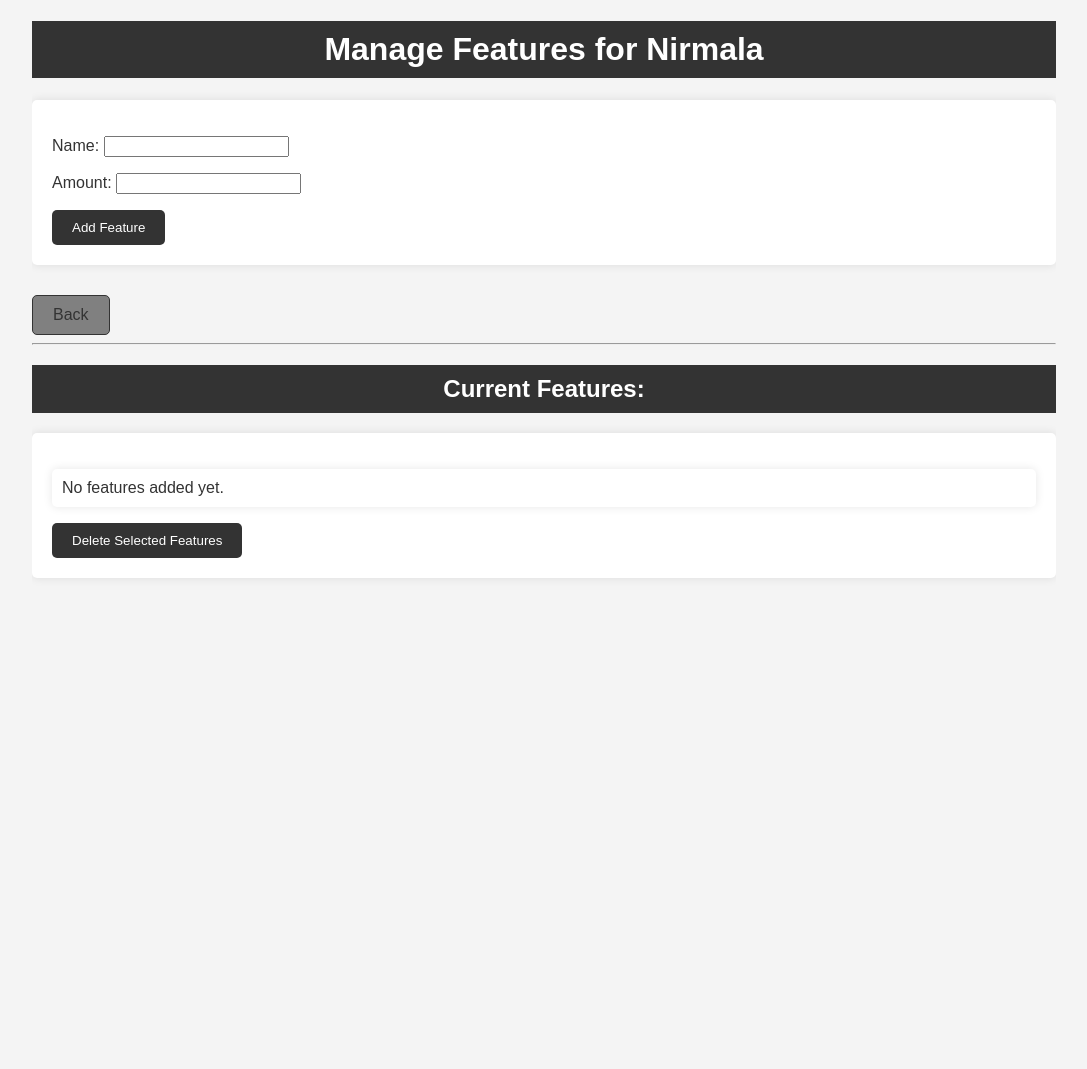
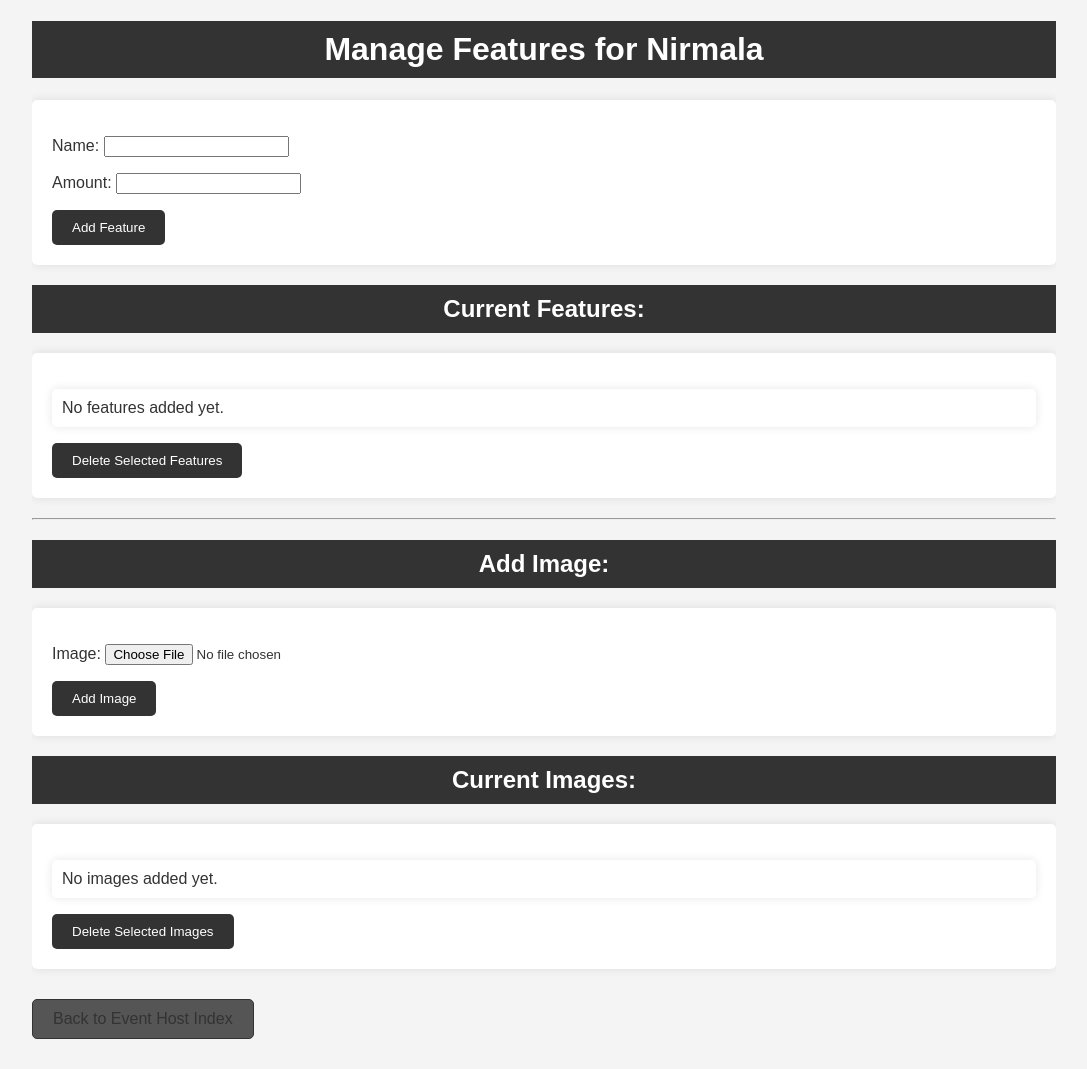
Before and after one commit to alnxha7/event_booking, a Django app: page /event_features/2/ in a window 1280 px wide. Shown: the whole page, without its empty margins (96-1183 px from the left). Before the commit the page ends 558 px from the top, so only its background shows below. Run offline with Django 4.2, Linux system fonts and the light colour scheme; a user stored in the database is signed in; data comes from the database, SQL or seed files in the repository; both versions use the stored data as it was after the commit.

Commit message:
auditorium multiple images option added

```diff
--- a/auditorium/models.py
+++ b/auditorium/models.py
@@ -54,6 +54,10 @@ class Feature(models.Model):
     amount = models.DecimalField(max_digits=10, decimal_places=2)
     auditorium = models.ForeignKey(Auditorium, related_name='auditorium_features', on_delete=models.CASCADE)
 
+class AuditoriumImage(models.Model):
+    auditorium = models.ForeignKey(Auditorium, related_name='auditorium_images', on_delete=models.CASCADE)
+    image = models.ImageField(upload_to='auditorium_images/')
+
 # class AuditoriumFeature(models.Model):
 #     auditorium = models.ForeignKey(Auditorium, related_name='features', on_delete=models.CASCADE)
 #     feature = models.CharField(max_length=100)  # Example field definition
--- a/auditorium/templates/event_features.html
+++ b/auditorium/templates/event_features.html
@@ -3,6 +3,7 @@
 <head>
     <title>Manage Features</title>
     <style>
+        /* Add your existing CSS here */
         body {
             font-family: Arial, sans-serif;
             margin: 0;
@@ -73,10 +74,11 @@
             margin-right: 10px;
         }
         .back-btn {
-            background-color: grey;
+            background-color: #555;
+            margin-bottom: 30px;
         }
         .back-btn:hover {
-            background-color: #f4f4f4;
+            background-color: #ddd;
         }
     </style>
 </head>
@@ -86,13 +88,9 @@
 
         <form method="post">
             {% csrf_token %}
-            {{ form.as_p }}
+            {{ feature_form.as_p }}
             <button type="submit" name="add_feature">Add Feature</button>
         </form>
-
-        <a class='back-btn' href="{% url 'event_host_index' %}">Back</a>
-
-        <hr>
 
         <h2>Current Features:</h2>
         <form method="post">
@@ -111,6 +109,35 @@
             </ul>
             <button type="submit" name="delete_features">Delete Selected Features</button>
         </form>
+
+        <hr>
+
+        <h2>Add Image:</h2>
+        <form method="post" enctype="multipart/form-data">
+            {% csrf_token %}
+            {{ image_form.as_p }}
+            <button type="submit" name="add_image">Add Image</button>
+        </form>
+
+        <h2>Current Images:</h2>
+        <form method="post">
+            {% csrf_token %}
+            <ul>
+                {% for image in images %}
+                    <li>
+                        <div>
+                            <input type="checkbox" name="image_ids" value="{{ image.id }}">
+                            <img src="{{ image.image.url }}" alt="Image" style="max-width: 200px; max-height: 200px;">
+                        </div>
+                    </li>
+                {% empty %}
+                    <li>No images added yet.</li>
+                {% endfor %}
+            </ul>
+            <button type="submit" name="delete_images">Delete Selected Images</button>
+        </form>
+
+        <a class="back-btn" href="{% url 'event_host_index' %}">Back to Event Host Index</a>
     </div>
 </body>
 </html>
--- a/auditorium/views.py
+++ b/auditorium/views.py
@@ -6,7 +6,7 @@ from django.contrib.auth.decorators import login_required
 from django.conf import settings
 from django.http import JsonResponse
 from django.views.decorators.csrf import csrf_exempt
-from .models import User, Auditorium, Feature
+from .models import User, Auditorium, Feature, AuditoriumImage
 import stripe
 from django.forms import inlineformset_factory, modelformset_factory
 
@@ -117,37 +117,52 @@ def event_host_index(request):
 @login_required
 def event_features(request, auditorium_id):
     auditorium = get_object_or_404(Auditorium, id=auditorium_id)
-    features = Feature.objects.filter(auditorium=auditorium)  # Filter features for the specific auditorium
+    features = Feature.objects.filter(auditorium=auditorium)
+    images = AuditoriumImage.objects.filter(auditorium=auditorium)
 
-    # Define a basic form class directly in the view
     class FeatureForm(forms.ModelForm):
         class Meta:
-            model = Feature  # Specify the model for the form
-            fields = ['name', 'amount']  # Specify fields to include in the form
+            model = Feature
+            fields = ['name', 'amount']
+
+    class ImageForm(forms.ModelForm):
+        class Meta:
+            model = AuditoriumImage
+            fields = ['image']
+
+    feature_form = FeatureForm()
+    image_form = ImageForm()
 
     if request.method == 'POST':
-        # Handle the feature addition form
         if 'add_feature' in request.POST:
-            form = FeatureForm(request.POST)
-            if form.is_valid():
-                feature = form.save(commit=False)
+            feature_form = FeatureForm(request.POST)
+            if feature_form.is_valid():
+                feature = feature_form.save(commit=False)
                 feature.auditorium = auditorium
                 feature.save()
                 return redirect('event_features', auditorium_id=auditorium_id)
-
-        # Handle the feature deletion
+        elif 'add_image' in request.POST:
+            image_form = ImageForm(request.POST, request.FILES)
+            if image_form.is_valid():
+                image = image_form.save(commit=False)
+                image.auditorium = auditorium
+                image.save()
+                return redirect('event_features', auditorium_id=auditorium_id)
         elif 'delete_features' in request.POST:
             feature_ids = request.POST.getlist('feature_ids')
             Feature.objects.filter(id__in=feature_ids).delete()
             return redirect('event_features', auditorium_id=auditorium_id)
-
-    else:
-        form = FeatureForm()
+        elif 'delete_images' in request.POST:
+            image_ids = request.POST.getlist('image_ids')
+            AuditoriumImage.objects.filter(id__in=image_ids).delete()
+            return redirect('event_features', auditorium_id=auditorium_id)
 
     context = {
         'auditorium': auditorium,
         'features': features,
-        'form': form,
+        'images': images,
+        'feature_form': feature_form,
+        'image_form': image_form,
     }
     return render(request, 'event_features.html', context)
 
```
Also changed, not shown: auditorium/migrations/0006_auditoriumimage.py (added), auditorium/static/images/auditorium_images/people-taking-part-high-protocol-event.jpg (added), db.sqlite3, 5 other files.
